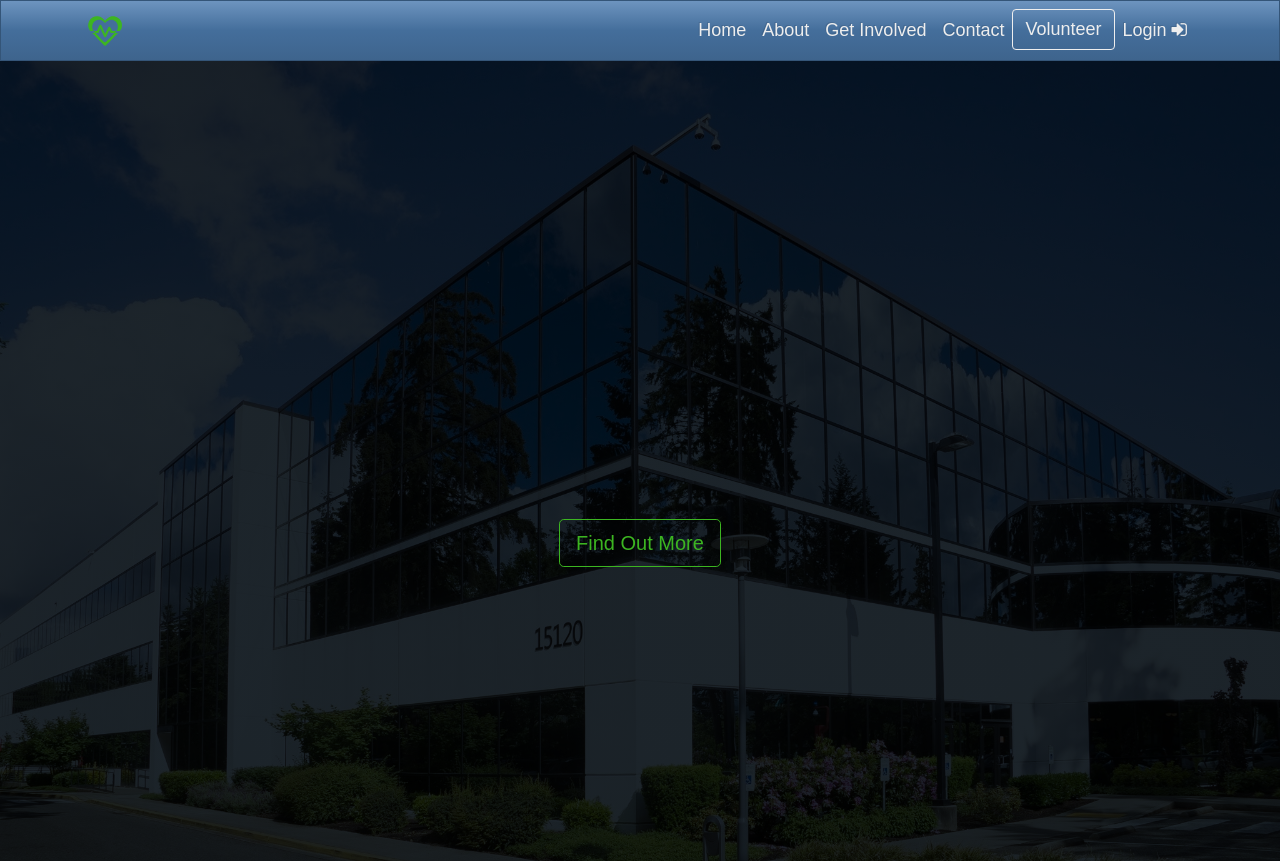
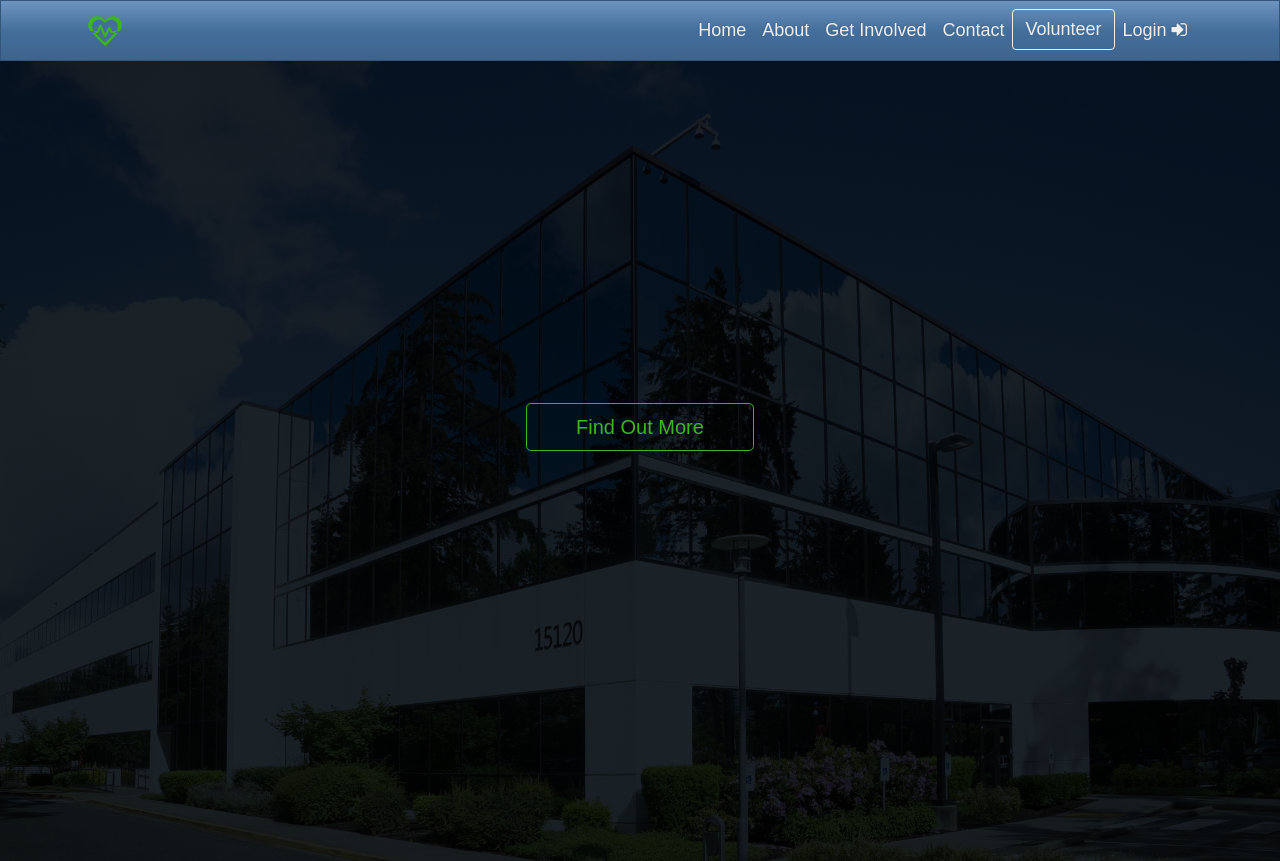
Before and after one commit to Pia007/Hero, a React (Create React App) app: page /home in a window 1280 px wide. Built offline with nearby package versions, Linux system fonts and the light colour scheme; a web font is replaced by a local one.

Commit message:
Fixed scroll overlay

```diff
--- a/src/App.css
+++ b/src/App.css
@@ -24,6 +24,7 @@ body {
     font-family: var(--font-ptSans);
     width: 100%;
     height: 100vh;
+    overflow-x: hidden;
 }
 
 /* body {
@@ -49,11 +50,11 @@ body {
     font-size: 24px;
 }
 
-.jumbotron {
+/* .jumbotron {
     margin: 0;
     padding: 30px;
     background: var(--cl-altBg);
-}
+} */
 
 .findOut {
     text-decoration: none;
@@ -208,18 +209,27 @@ img {
 }
 .hero {
     background-image: linear-gradient(rgba(4, 13, 20, 0.9), rgba(4, 13, 20, 0.9)), url(../public/assets/images/background.jpg);
-    background-size: contain;
+    background-size: cover;
     background-position: center center;
     background-repeat: no-repeat;
     background-attachment: fixed;
     background-blend-mode: multiply;
     -webkit-background-size: cover;
-    -moz-background-size: contain;
-    -o-background-size: contain;
+    -moz-background-size: cover;
+    -o-background-size: cover;
     overflow: hidden;
     height: auto;
 }
 .hero-inner {
+    position: fixed;
+    top: 30%;
+    display: flex;
+    justify-content: center;
+    align-content: center;
+    background: var(--cl-altBg);
+    overflow: hidden;
+}
+/* .hero-inner {
     background-size: cover;
     background-size: cover;
     background-position: center center;
@@ -230,7 +240,7 @@ img {
     -moz-background-size: cover;
     -o-background-size: cover;
 
-}
+}  */
 .sub-text {
     font-size: 50px;
     text-shadow: 1px 1px 3px;
--- a/src/components/Intro.jsx
+++ b/src/components/Intro.jsx
@@ -5,9 +5,10 @@ import Fade from 'react-reveal/Fade';
 
 export const Intro= () => {
     return (
-        <Jumbotron  className="d-flex flex-column align-content-center justify-content-around hero-inner p-0" style={{height: '100vh'}}>
-            <Row className=" text-center mx-0 row-content p-0">
-                <Col xs={12} className="border-0 px-0 text-center align-self-center justify-content-around">
+        <div className="container container-fluid d-flex justify-content-around" style={{height: '100vh'}}>
+            <div className="hero-inner" >
+                <div className="my-auto p-0 align-self-center" style={{height: '50vh'}}>
+                    <Col xs={12} className="border-0 px-0 mb-3 text-center align-self-center justify-content-around" >
                         <p className="sub-text align-self-center font-weight-bold text-primary d-none d-md-block">
                             <Fade bottom cascade>
                                 <span className=''>H</span><img src="assets/images/new-logo-lp.svg"  alt="logo" className="img-fluid lp-logo" /><span className=''>st a Healthcare Hero</span>
@@ -31,12 +32,13 @@ export const Intro= () => {
                             <Fade bottom cascade>Hero</Fade>
                         </h1>
                     </Col>
-                <Col className="col border-0 px-0 text-center ">
+                    <Col xs={8} md={3} lg={3} xl={3} className="border-0 px-0 text-center mx-auto">
                         <Fade bottom cascade>
-                        <Link to="/about" className=" text-center  btn btn-lg btn-outline-success" > Find Out More </Link>
+                            <Link to="/about" className="col col-xl-10 text-center btn btn-lg btn-outline-success" > Find Out More </Link>
                         </Fade>
                     </Col>
-            </Row>
-        </Jumbotron>
+                </div>
+            </div>
+        </div>
     );
 }
--- a/src/pages/Home.jsx
+++ b/src/pages/Home.jsx
@@ -7,23 +7,12 @@ const Home = (props) => {
 
     return (
         // <div className=" d-flex align-items-center justify-content-center" style={{height: '100vh', padding: '0'}}>
-        <>
+        <div style={{overflow: 'hidden'}} className="">
             <SEO title={"Landing Page | Host A Healthcare Hero "} description={"description"}  content={"Landing Page of website"}/>
-            <Jumbotron fluid className="px-3 p-0 hero"  style={{height: '100vh'}}
-                // style={{
-                //     backgroundImage: `linear-gradient(rgba(4, 13, 20, 0.9), rgba(4, 13, 20, 0.9)), url(assets/images/background.jpg)`,
-                //     backgroundPosition: 'center center',
-                //     backgroundRepeat: 'no-repeat',
-                //     backgroundSize: 'cover',
-                //     width:'100%',
-                //     height:'100%',
-                //     position: 'relative',
-                //     overflow: 'hidden'
-                // }}
-            >
+            <Jumbotron fluid className=" m-0 p-auto hero"  style={{height: '100vh', overflowY: 'hidden'}}>
                 <Intro />
             </Jumbotron>
-        </>
+        </div>
         // </div>
     );
 }
```
Lines whose indentation alone changed are shown as unchanged.
